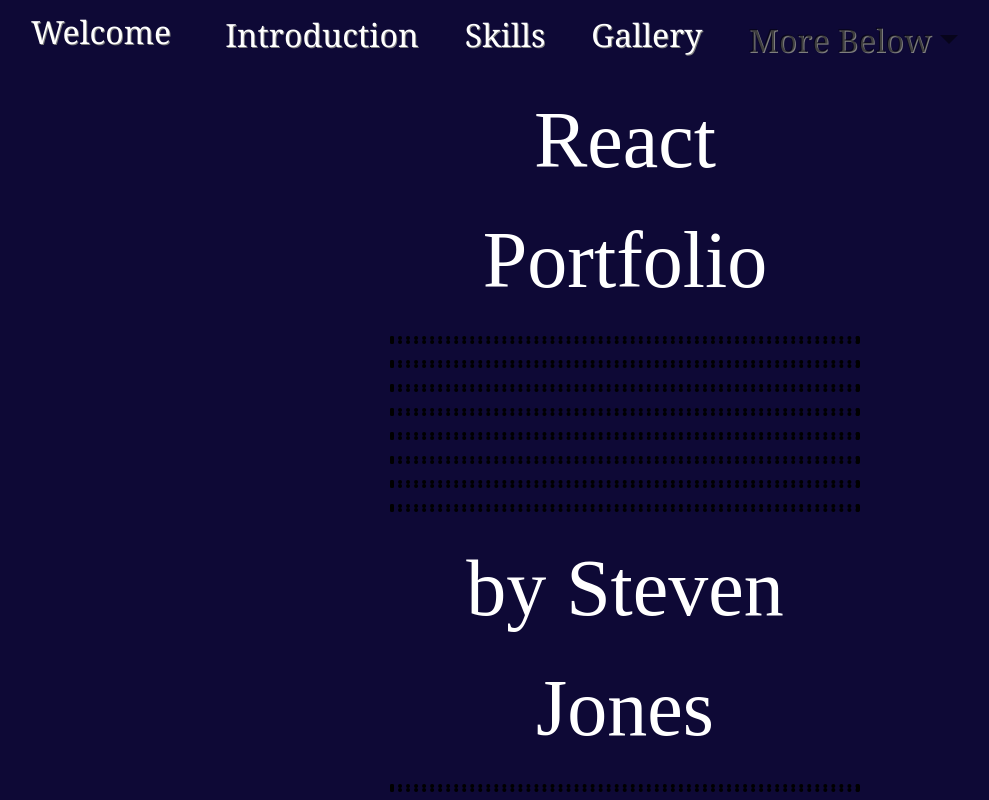
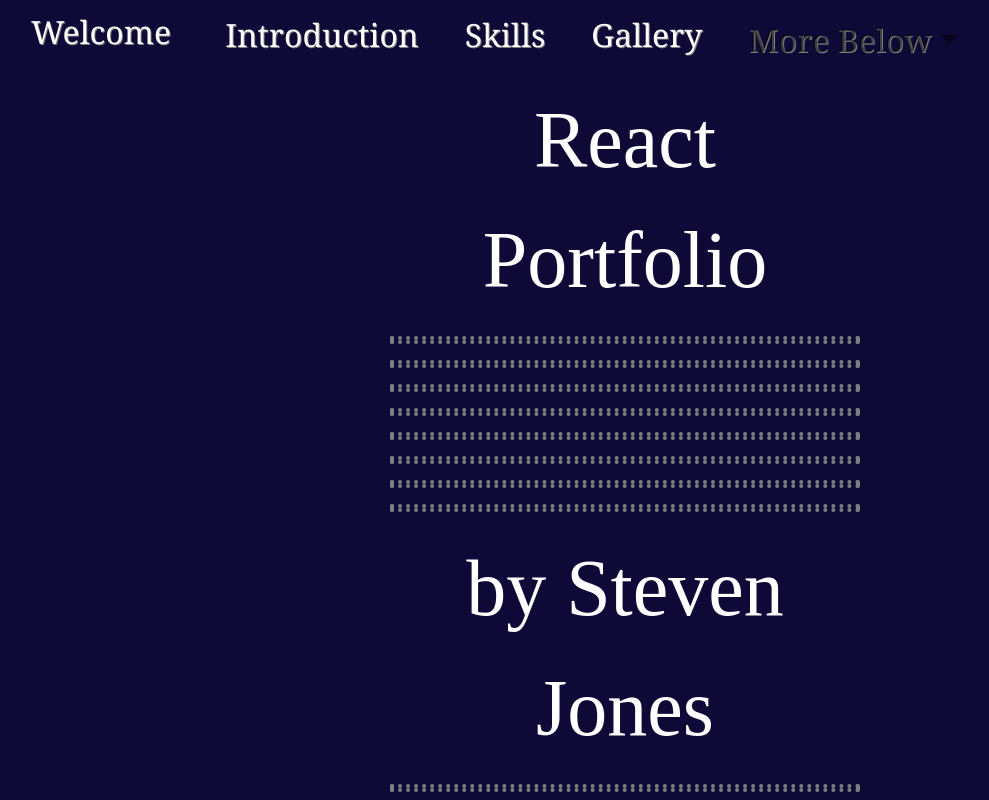
Before and after one commit to StevenSJones/my-react-portfolio, a React (Create React App) app: page / in a window 1280 px wide. Shown: the top 800 px of the page, without its empty margins (0-989 px from the left). Built offline with nearby package versions, Linux system fonts and the light colour scheme.

Commit message:
After feedback from Becky I changed the black dots to grey so they could be seen in the css file under the hr element.

```diff
--- a/public/style.css
+++ b/public/style.css
@@ -27,8 +27,8 @@
 
 hr {
   width: 95%;
-  color: black;
-  border: 4px dotted black
+  color: rgb(126, 126, 126);
+  border: 4px dotted rgb(126, 126, 126);
 }
 
 body {
```
